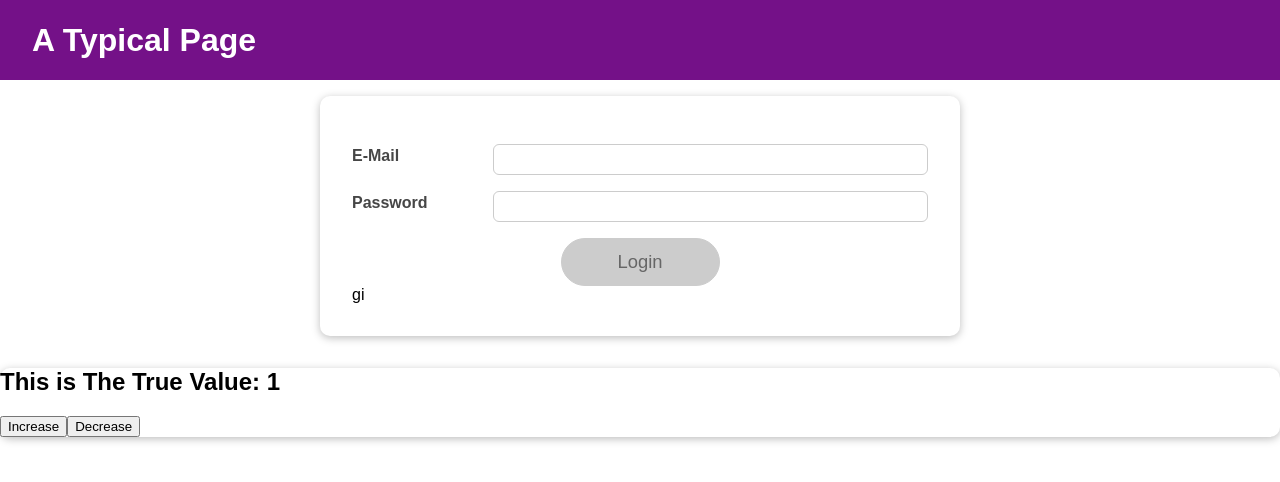
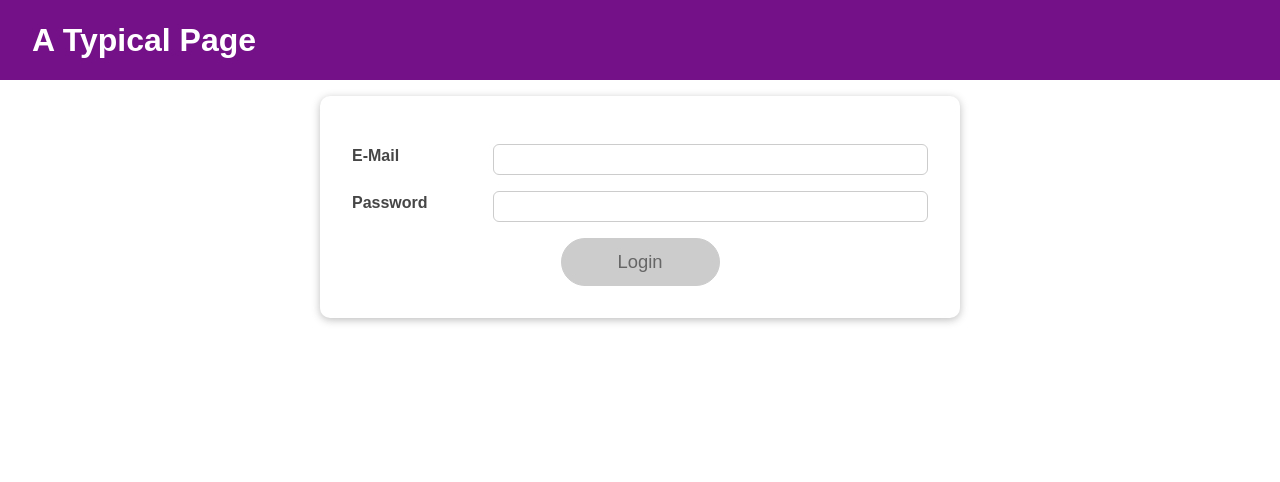
Before and after one commit to mdraselmiah95/React-Complete-Guide, a React (Create React App) app in the folder Handling-Side-Effects-Using-Reducers-and-the-Context-API/handling-side-effect/: page / in a window 1280 px wide. Shown: the top 482 px of the page. Built offline with nearby package versions, Linux system fonts and the light colour scheme.

Commit message:
new code added

```diff
--- a/Handling-Side-Effects-Using-Reducers-and-the-Context-API/handling-side-effect/src/App.js
+++ b/Handling-Side-Effects-Using-Reducers-and-the-Context-API/handling-side-effect/src/App.js
@@ -1,25 +1,10 @@
-import React, { useEffect, useReducer, useState } from "react";
+import React, { useEffect, useState } from "react";
 import Home from "./components/Home/Home";
 import Login from "./components/Login/Login";
 import MainHeader from "./components/MainHeader/MainHeader";
-import Card from "./components/UI/Card/Card";
 
-// useReducer
-const initialValue = { num: 1 };
-
-function applyReducer(state, action) {
-  switch (action.type) {
-    case "plus":
-      return { num: state.num + 1 };
-    case "minus":
-      return { num: state.num - 1 };
-    default:
-      throw new Error();
-  }
-}
 function App() {
   const [isLoggedIn, setIsLoggedIn] = useState(false);
-  const [state, dispatch] = useReducer(applyReducer, initialValue);
 
   useEffect(() => {
     const storedInfo = localStorage.getItem("isLogged");
@@ -45,14 +30,6 @@ function App() {
         {!isLoggedIn && <Login onLogin={loginHandler} />}
         {isLoggedIn && <Home onLogout={logoutHandler} />}
       </main>
-
-      <Card>
-        <div>
-          <h2>This is The True Value: {state.num}</h2>
-          <button onClick={() => dispatch({ type: "plus" })}>Increase</button>
-          <button onClick={() => dispatch({ type: "minus" })}>Decrease</button>
-        </div>
-      </Card>
     </React.Fragment>
   );
 }
--- a/Handling-Side-Effects-Using-Reducers-and-the-Context-API/handling-side-effect/src/components/Login/Login.js
+++ b/Handling-Side-Effects-Using-Reducers-and-the-Context-API/handling-side-effect/src/components/Login/Login.js
@@ -96,7 +96,6 @@ const Login = (props) => {
           </Button>
         </div>
       </form>
-      <div>gi</div>
     </Card>
   );
 };
```
